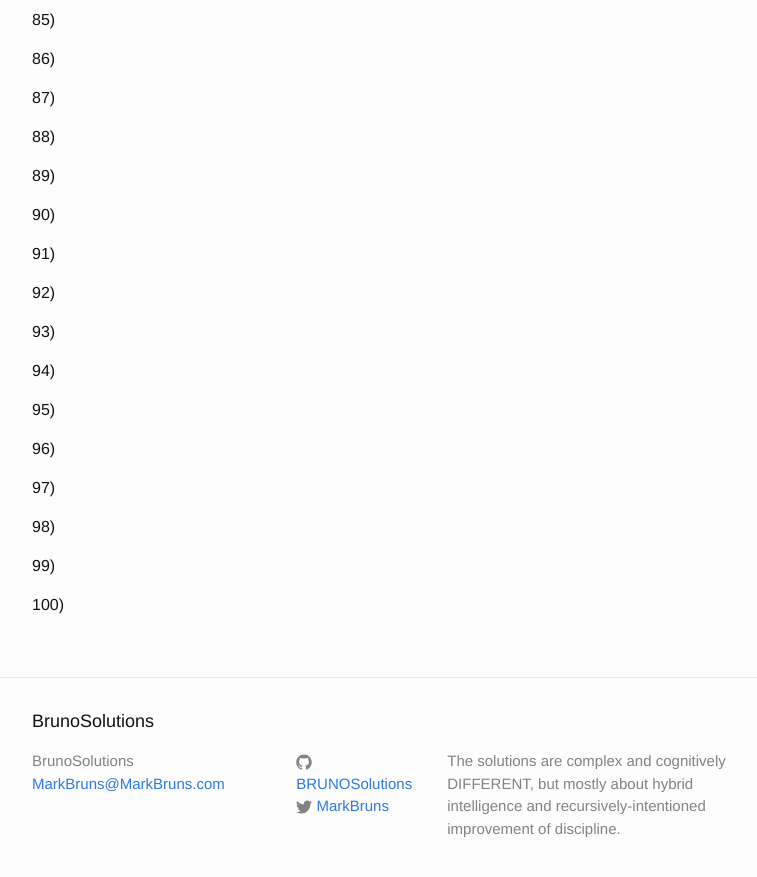
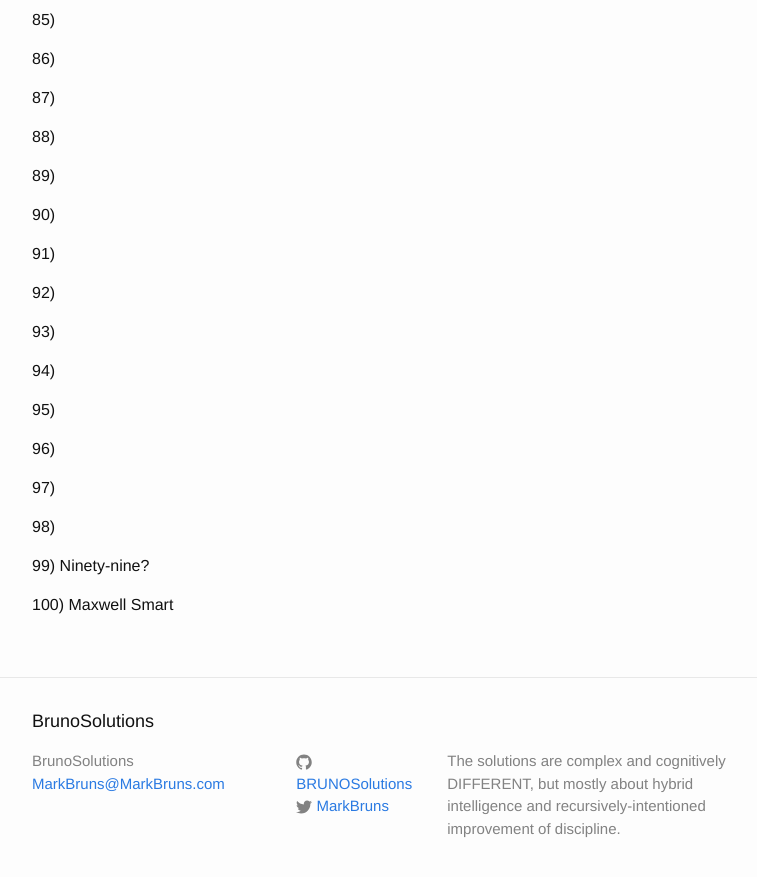
Before and after one commit to RockRapids/SHOP, a Jekyll site: the page built from _posts/22-06-01-100-Days-Of-Podcastering.MD, in a window 1280 px wide and 900 px high, scrolled down 4428 px. Shown: the top 877 px of the window, without its empty margins (238-995 px from the left). Built offline with Jekyll 4.4.1, drawn with Linux system fonts in a browser that asks for light colours.

Commit message:
Maxwell Smart

```diff
--- a/_posts/22-06-01-100-Days-Of-Podcastering.MD
+++ b/_posts/22-06-01-100-Days-Of-Podcastering.MD
@@ -218,6 +218,6 @@ I am just doing the **100DaysOfPodcastering** series for my OWN use. It is only
 
 98)
 
-99)
+99) Ninety-nine?
 
-100)
+100) Maxwell Smart
```
